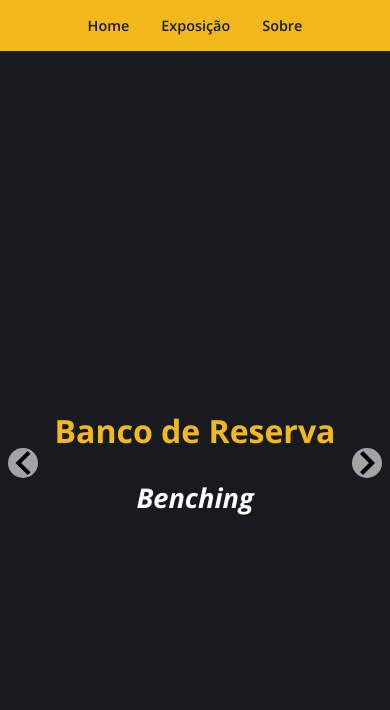
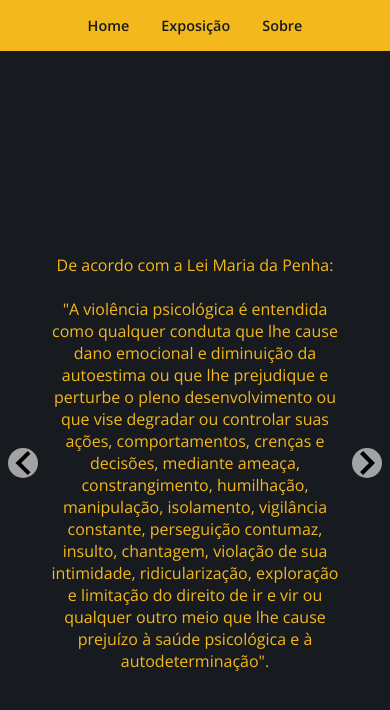
Before and after one commit to natashasilveira/cicatrizes-invisiveis, a React (Vite) app: page /exposition in a window 390 px wide. Shown: the top 710 px of the page. Built offline with nearby package versions, Linux system fonts and the light colour scheme.

Commit message:
Atualização página about

```diff
--- a/src/pages/About.jsx
+++ b/src/pages/About.jsx
@@ -15,7 +15,7 @@
         <p><b>Orientador: </b>Valdemir Queiroz</p>
         <p>Todos os desenhos contidos na exposição foram produzidos pela autora deste trabalho.</p><p>O texto completo, com mais detalhes da produção deste trabalho, metodologia, resultados e referências, está disponível e pode ser acessado através do botão abaixo.
         </p>
-        <a className={styles.btn} href='https://docs.google.com/document/d/1J9K-JG1N9esY8PoBg7EyWSU3IpYetpTtuphV861Ty8w/' target='_blank'>Acessar Texto do Projeto</a>
+        <a className={styles.btn} href='https://drive.google.com/file/d/1vh8b2RDKrNJ_mnovgbl5A2YtQ0HeWvE9' target='_blank'>Acessar Texto do Projeto</a>
 
       </div>
       <img src={heart} />
--- a/src/pages/Exposition.jsx
+++ b/src/pages/Exposition.jsx
@@ -51,6 +51,17 @@
       {/* ### DESKTOP ### */}
       <div className={styles.container_desktop}>
         <Fade indicators={indicators} autoplay={false} className={styles.content} >
+        <div className={styles.each_slide_effect}>
+            <div className={styles.last_slide}>
+              <span className={styles.lastslide_text}>
+                De acordo com a Lei Maria da Penha:
+                <br></br><br></br>
+                "A violência psicológica é entendida como qualquer conduta que lhe cause dano emocional e diminuição da autoestima ou que lhe prejudique e perturbe o pleno desenvolvimento ou que vise degradar ou controlar suas ações, comportamentos, crenças e decisões, mediante ameaça, constrangimento, humilhação, manipulação, isolamento, vigilância constante, perseguição contumaz, insulto, chantagem, violação de sua intimidade, ridicularização, exploração e limitação do direito de ir e vir ou qualquer outro meio que lhe cause prejuízo à saúde psicológica e à autodeterminação".
+              </span>
+              {/* <Link className={styles.btn} to='/about'>Sobre o Projeto</Link> */}
+
+            </div>
+          </div>
           {/* 1 -- INÍCIO BENCHING */}
           <div className={styles.each_slide_effect}>
             <div className={styles.intro_slide}>
@@ -366,6 +377,16 @@
 
       <div className={styles.container_mobile}>
         <Fade indicators={indicators} autoplay={false} className={styles.content} >
+        <div className={styles.each_slide_effect}>
+            <div className={styles.last_slide}>
+            <span className={styles.firstslide_text}>
+                De acordo com a Lei Maria da Penha:
+                <br></br><br></br>
+                "A violência psicológica é entendida como qualquer conduta que lhe cause dano emocional e diminuição da autoestima ou que lhe prejudique e perturbe o pleno desenvolvimento ou que vise degradar ou controlar suas ações, comportamentos, crenças e decisões, mediante ameaça, constrangimento, humilhação, manipulação, isolamento, vigilância constante, perseguição contumaz, insulto, chantagem, violação de sua intimidade, ridicularização, exploração e limitação do direito de ir e vir ou qualquer outro meio que lhe cause prejuízo à saúde psicológica e à autodeterminação".
+              </span>
+              {/* <Link className={styles.btn} to='/about'>Sobre o Projeto</Link> */}
+            </div>
+          </div>
           {/* 1 -- INÍCIO BENCHING */}
           <div className={styles.each_slide_effect}>
             <div className={styles.intro_slide}>
--- a/src/pages/Exposition.module.css
+++ b/src/pages/Exposition.module.css
@@ -78,7 +78,12 @@
     max-width: 70%;
   }
 
-
+  .each_slide_effect .firstslide_text {
+    color: var(--secondary-color);
+    font-size: 1em;
+    text-align: center;
+    max-width: 850%;
+  }
 
   img {
     margin-bottom: 0.5rem;
```
